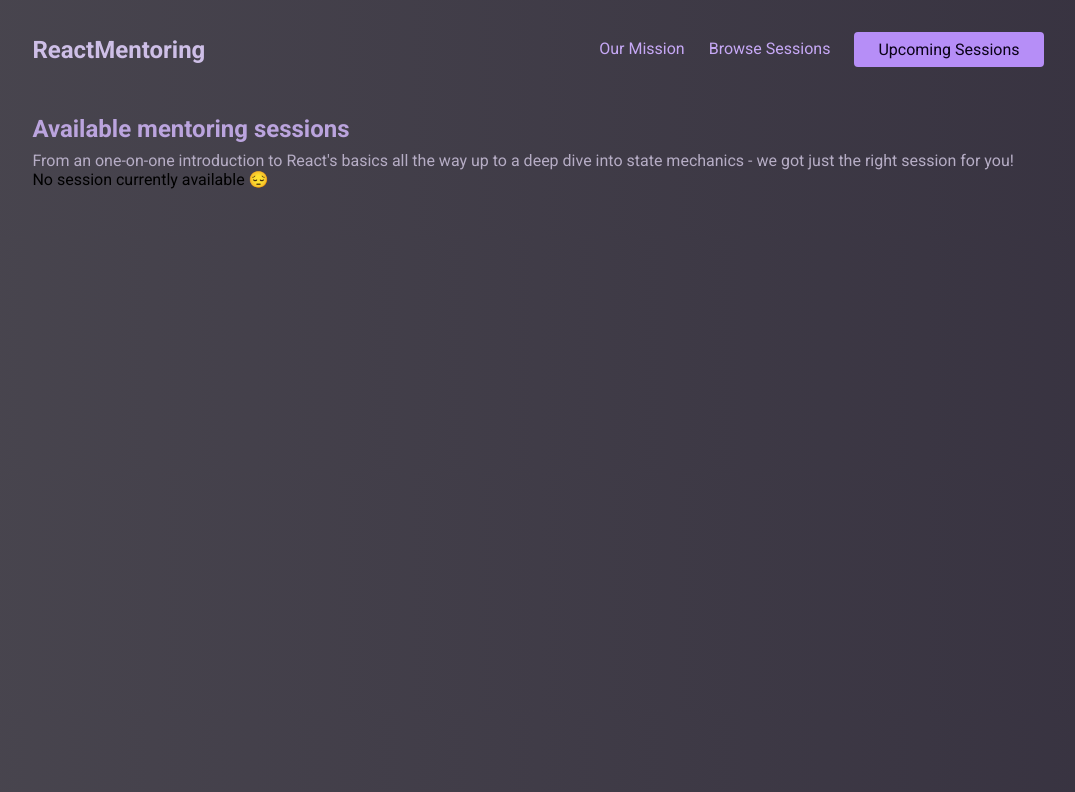
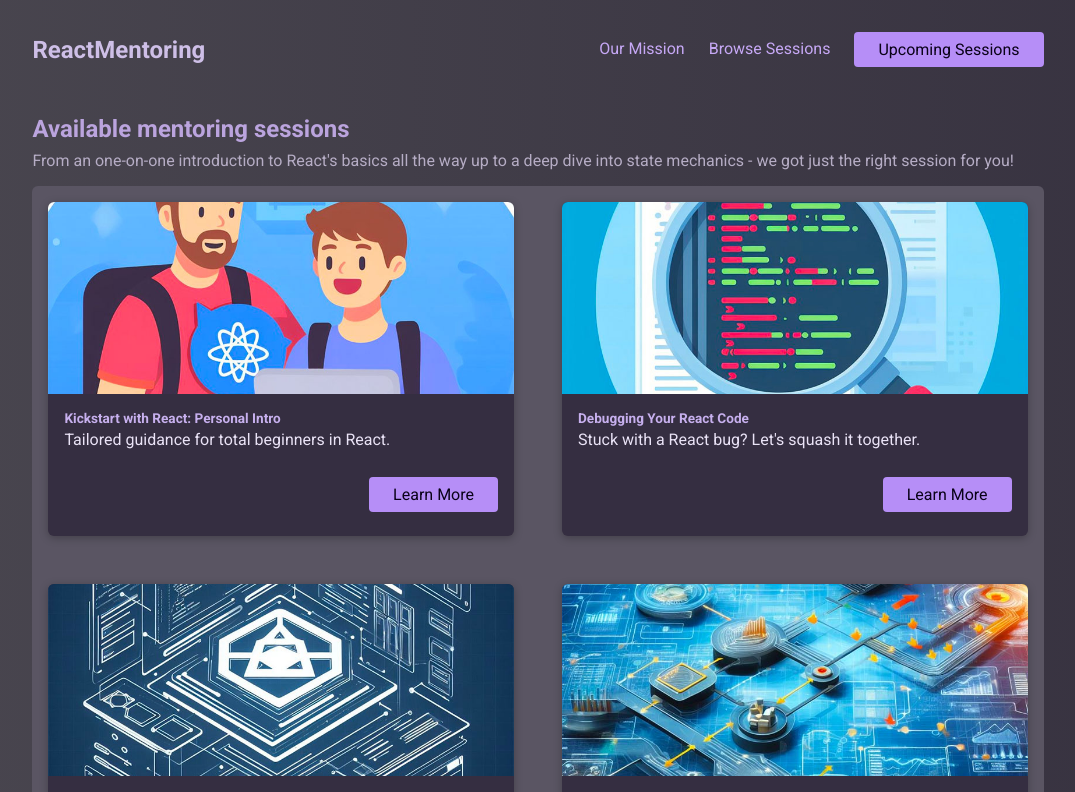
Before and after one commit to rishikesh-negi/ts-react-practice-project, a React (Vite) app: page /sessions in a window 1280 px wide. Shown: the top 792 px of the page, without its empty margins (102-1177 px from the left). Built offline with nearby package versions, Linux system fonts and the light colour scheme.

Commit message:
Imported the dummy sessions data and corrected the layout of elements in the JSX

```diff
--- a/src/pages/Sessions.tsx
+++ b/src/pages/Sessions.tsx
@@ -1,8 +1,9 @@
-import { useBookedSessionsContext } from "../context/BookedSessionsContext.tsx";
+import type { Session } from "../context/BookedSessionsContext.tsx";
+import { SESSIONS } from "../dummy-sessions.ts";
 import Button from "../ui/Button.tsx";
 
 export default function SessionsPage() {
-  const { sessions } = useBookedSessionsContext();
+  const sessions: Session[] = SESSIONS;
 
   return (
     <main id="sessions-page">
@@ -14,7 +15,7 @@ export default function SessionsPage() {
           you!
         </p>
       </header>
-      {sessions.length ? (
+      {sessions.length > 0 ? (
         <ul id="sessions-list">
           {sessions.map((session) => (
             <li className="session-item" key={session.id}>
@@ -24,11 +25,11 @@ export default function SessionsPage() {
               />
               <div className="session-data">
                 <h3>{session.title}</h3>
-                <p>{session.description}</p>
+                <p>{session.summary}</p>
+                <aside className="actions">
+                  <Button to={`/sessions/${session.id}`}>Learn More</Button>
+                </aside>
               </div>
-              <aside className="actions">
-                <Button>Learn More</Button>
-              </aside>
             </li>
           ))}
         </ul>
```
